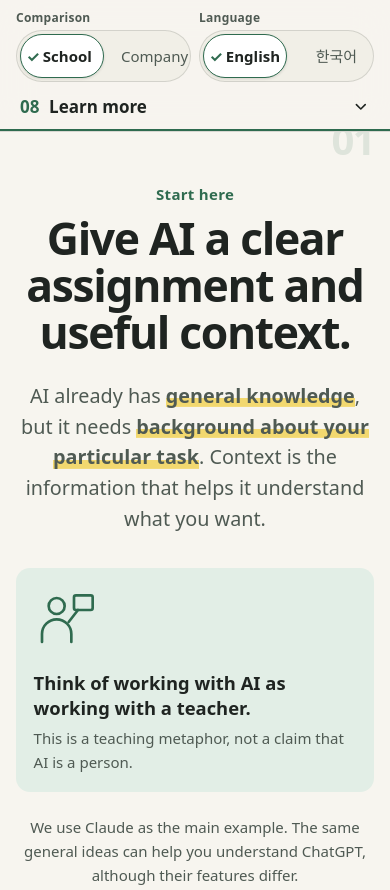
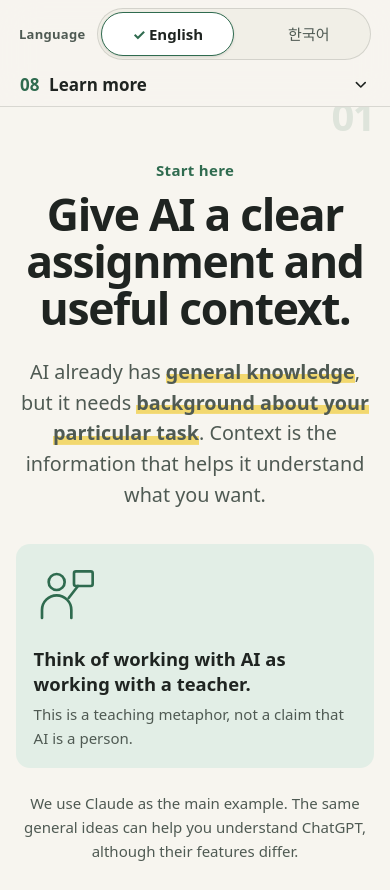
Before and after one commit to ej-kim-dev/AI_101, a plain HTML site: page index.html in a window 390 px wide. Shown: the top 890 px of the page. Drawn offline with Linux system fonts and the light colour scheme.

Commit message:
Show School version only and remove the page progress bar
- Hide the School/Company switch behind SHOW_COMPANY in js/main.js;
  the Company text stays in js/content.js for later
- Remove the progress bar so the section menu underline is the only
  position indicator
- On phones, keep the single Language switch on one line

```diff
--- a/css/styles.css
+++ b/css/styles.css
@@ -135,6 +135,7 @@ svg { display: block; }
 
 /* Each slider: label on the left, two-position track on the right */
 .toggle { border: 0; margin: 0; padding: 0; min-width: 0; display: flex; align-items: center; gap: 0.7rem; }
+.toggle[hidden] { display: none; }
 .toggle__legend {
   float: left; padding: 0;
   font-size: 0.8125rem; font-weight: 700; letter-spacing: 0.02em; color: var(--muted); white-space: nowrap;
@@ -237,14 +238,6 @@ svg { display: block; }
 }
 .section-menu a[aria-current] { background: var(--accent-soft); font-weight: 700; }
 .section-menu a[aria-current] .idx__num { background: var(--accent); border-color: var(--accent); color: var(--on-accent); }
-
-/* How far down the page you are */
-.progress { height: 2px; }
-.progress__bar {
-  display: block; height: 100%; background: var(--accent);
-  transform-origin: left center; transform: scaleX(0.125);
-  transition: transform 400ms var(--ease);
-}
 
 /* ---------- 4. Sections: full-width bands, one screen each ---------- */
 main { display: block; outline: none; }
@@ -563,8 +556,8 @@ main { display: block; outline: none; }
   .diagram__arrow::after { right: auto; top: auto; left: -5px; bottom: -2px; border: 6px solid transparent; border-top: 9px solid var(--accent); border-bottom: 0; }
 }
 @media (max-width: 700px) {
-  .controls__inner { display: grid; grid-template-columns: repeat(2, minmax(0, 1fr)); gap: 0.5rem; padding-top: 0.5rem; }
-  .toggle { display: block; }
+  .controls__inner { display: flex; justify-content: center; gap: 0.5rem; padding-top: 0.5rem; }
+  .toggle { display: block; flex: 1; max-width: 22rem; }
   .toggle__legend { float: none; display: block; font-size: 0.75rem; margin-bottom: 0.2rem; }
   .toggle__track { width: auto; }
   .toggle__track label { min-height: 44px; font-size: 0.9375rem; padding: 0.2rem 0.4rem; gap: 0.2rem; }
@@ -580,6 +573,12 @@ main { display: block; outline: none; }
   }
   .examples { grid-template-columns: 1fr; }
   .slide__num { font-size: 2.5rem; }
+}
+/* Phones with just one switch showing: keep its label on the same line */
+@media (max-width: 700px) {
+  .controls__inner:has(.toggle[hidden]) .toggle:not([hidden]) { display: flex; align-items: center; gap: 0.75rem; }
+  .controls__inner:has(.toggle[hidden]) .toggle__legend { float: left; margin: 0; font-size: 0.8125rem; }
+  .controls__inner:has(.toggle[hidden]) .toggle__track { flex: 1; }
 }
 @media (max-width: 360px) {
   .controls__inner { gap: 0.4rem; padding-left: 0.6rem; padding-right: 0.6rem; }
--- a/index.html
+++ b/index.html
@@ -67,8 +67,6 @@
       </div>
     </nav>
 
-    <!-- How far down the page you are -->
-    <div class="progress" aria-hidden="true"><span class="progress__bar"></span></div>
   </header>
 
   <!-- Announces the new version to screen readers after a change -->
--- a/js/main.js
+++ b/js/main.js
@@ -11,14 +11,23 @@
    live in js/nav.js.
    ========================================================= */
 
-/* ---------- 1. State ----------
-   Defaults: School + English. A link like ?view=company&lang=ko
-   opens a specific version, which is handy when presenting. */
+/* ---------- 1. Settings and state ---------- */
+
+// The Company version is switched off for now: everyone sees School.
+// Change this to true to bring back the School ↔ Company switch.
+// (All the Company text is still in js/content.js.)
+const SHOW_COMPANY = false;
+
+// Defaults: School + English. A link like ?lang=ko opens the Korean
+// version (and ?view=company the Company one, when it's switched on).
 const params = new URLSearchParams(location.search);
 const state = {
-  view: params.get("view") === "company" ? "company" : "school",
+  view: SHOW_COMPANY && params.get("view") === "company" ? "company" : "school",
   lang: params.get("lang") === "ko" ? "ko" : "en",
 };
+
+// Hide the Comparison switch while the Company version is off.
+document.getElementById("view-school").closest(".toggle").hidden = !SHOW_COMPANY;
 
 /* ---------- 2. Helpers ---------- */
 
@@ -311,7 +320,8 @@ document.querySelectorAll(".toggle input").forEach((input) => {
   input.addEventListener("change", () => {
     state[input.name] = input.value;   // only this setting changes; the other is kept
     const url = new URL(location.href);
-    url.searchParams.set("view", state.view);
+    if (SHOW_COMPANY) url.searchParams.set("view", state.view);
+    else url.searchParams.delete("view");
     url.searchParams.set("lang", state.lang);
     history.replaceState(null, "", url);
     render({ announce: true });
--- a/js/nav.js
+++ b/js/nav.js
@@ -21,7 +21,6 @@ const Nav = (() => {
   const indicator = nav.querySelector(".sectionnav__indicator");
   const menuButton = nav.querySelector(".sectionnav__button");
   const menu = document.getElementById("section-menu");
-  const progressBar = document.querySelector(".progress__bar");
   const status = document.getElementById("status");
 
   let current = 0;          // index of the section being read
@@ -51,7 +50,7 @@ const Nav = (() => {
     update();
   }
 
-  // Show which section is current: link style, sliding underline, phone button, progress bar.
+  // Show which section is current: link style, sliding underline, phone button.
   function update() {
     nav.querySelectorAll("a[data-index]").forEach((a) => {
       if (Number(a.dataset.index) === current) a.setAttribute("aria-current", "true");
@@ -72,9 +71,6 @@ const Nav = (() => {
 
     menuButton.querySelector(".sectionnav__count").textContent = two(current + 1);
     menuButton.querySelector(".sectionnav__name").textContent = words().sections[current];
-
-    // Progress through the page, by section.
-    progressBar.style.transform = `scaleX(${(current + 1) / SECTION_IDS.length})`;
   }
   list.addEventListener("scroll", () => update(), { passive: true });
   addEventListener("resize", () => update());
```
Also changed, not shown: 1 other file.
